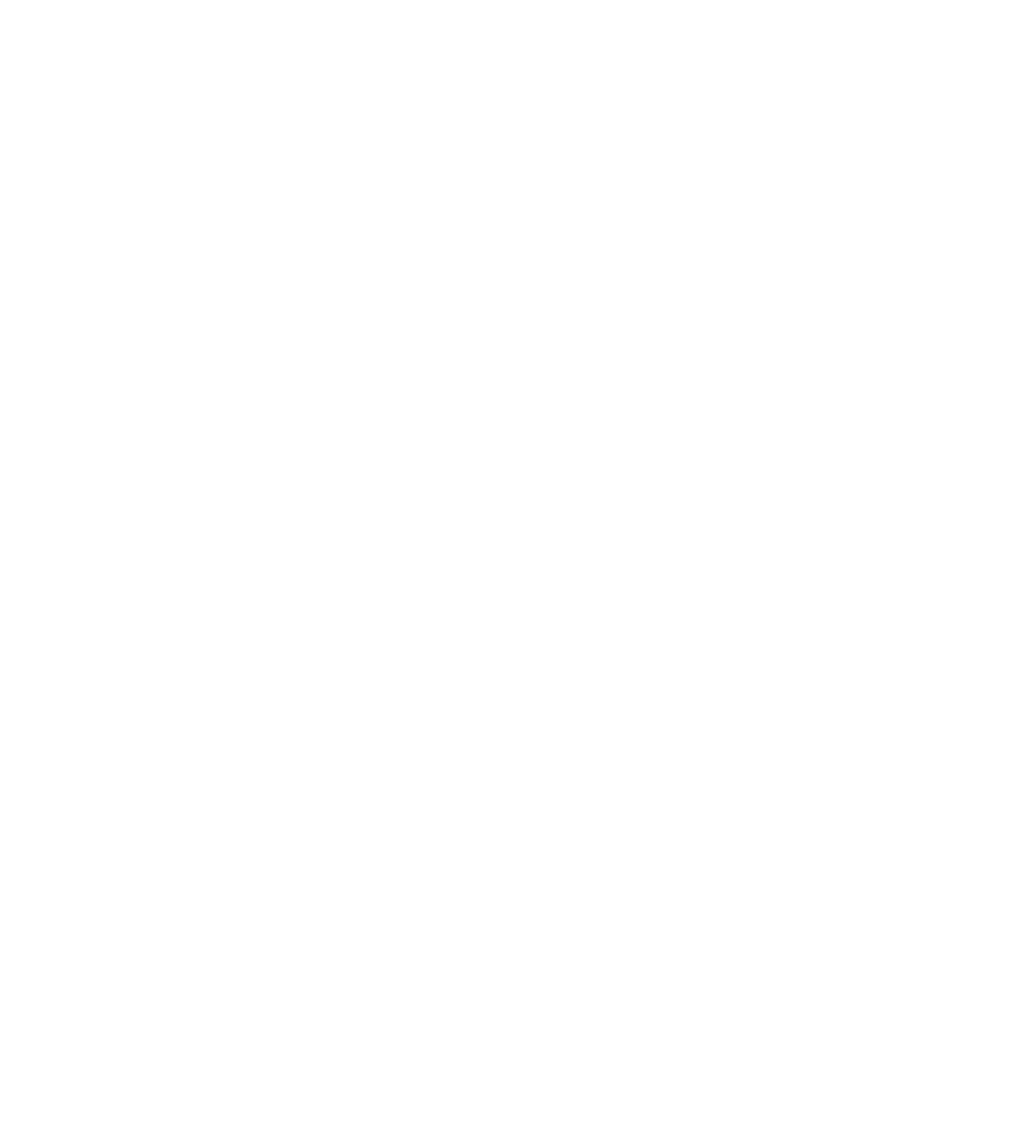
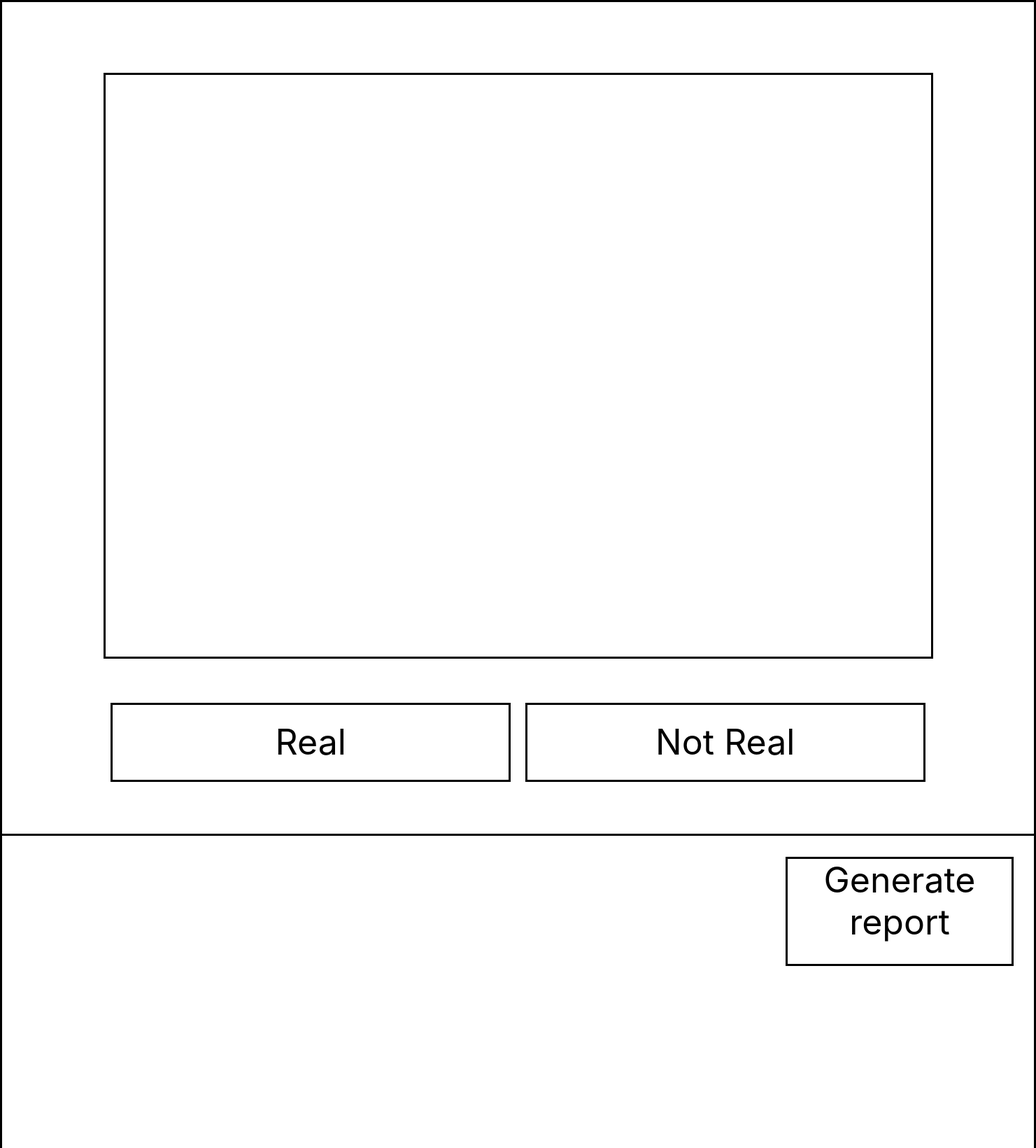
Before and after one commit to StefanGuzun/image-Select, a React (Create React App) app: page / in a window 1280 px wide. Shown: the top 1640 px of the page at 70% size, 1481 px wide, since content can reach past the window. Before the commit the page ends 800 px from the top, so only its background shows below. Built offline with nearby package versions, Linux system fonts and the light colour scheme.

Commit message:
MainPage Structure ready

```diff
--- a/src/App.css
+++ b/src/App.css
@@ -1,38 +1,4 @@
 .App {
-  text-align: center;
+  height: 100%;
+  width: 100%;
 }
-
-.App-logo {
-  height: 40vmin;
-  pointer-events: none;
-}
-
-@media (prefers-reduced-motion: no-preference) {
-  .App-logo {
-    animation: App-logo-spin infinite 20s linear;
-  }
-}
-
-.App-header {
-  background-color: #282c34;
-  min-height: 100vh;
-  display: flex;
-  flex-direction: column;
-  align-items: center;
-  justify-content: center;
-  font-size: calc(10px + 2vmin);
-  color: white;
-}
-
-.App-link {
-  color: #61dafb;
-}
-
-@keyframes App-logo-spin {
-  from {
-    transform: rotate(0deg);
-  }
-  to {
-    transform: rotate(360deg);
-  }
-}
--- a/src/App.tsx
+++ b/src/App.tsx
@@ -1,9 +1,11 @@
 import './App.css';
+import MainPage from './components/MainPage/MainPage';
+import "./components/MainPage/MainPage.css";
 
 function App() {
   return (
     <div className="App">
-
+      <MainPage/>
     </div>
   );
 }
--- /dev/null
+++ b/src/components/MainPage/MainPage.css
@@ -0,0 +1,73 @@
+.MainContainer {
+    border: 3px solid black;
+    height: 2375px;
+    width: 1475px;
+}
+
+.UpperContainer {
+    display: flex;
+    flex-direction: column;
+    justify-content: center;
+    align-items: center;
+    border: 3px solid black;
+    height: 50%;
+    width: 100%;
+    border-top: 0;
+    border-right: 0;
+    border-left: 0;
+}
+
+.PhotosContainer {
+    margin-top: 60px;
+    border: 3px solid black;
+
+    height: 70%;
+    width: 80%;
+}
+
+.Buttons {
+    margin-top: 30px;
+    display: flex;
+    flex-direction: row;
+    align-items: center;
+    justify-content: space-around;
+    width: 80%;
+    height: 15%;
+}
+
+.Real {
+    display: flex;
+    align-items: center;
+    justify-content: center;
+    border: 3px solid black;
+    height: 60%;
+    width: 48%;
+    font-size: 50px;
+    margin-right: 5px;
+}
+
+.NotReal {
+    display: flex;
+    align-items: center;
+    justify-content: center;
+    border: 3px solid black;
+    height: 60%;
+    width: 48%;
+    font-size: 50px;
+}
+
+.LowerContainer {
+    height: 50%;
+    width: 100%;
+}
+
+.GenerateReport {
+    position: relative;
+    border: 3px solid black;
+    top: 30px;
+    left: 1120px;
+    height: 150px;
+    width: 320px;
+    text-align: center;
+    font-size: 50px;
+}
--- a/src/components/MainPage/MainPage.tsx
+++ b/src/components/MainPage/MainPage.tsx
@@ -1,7 +1,26 @@
-import React from 'react'
+import React from "react"
 
-export default function MainPage() {
+const MainPage = () => {
   return (
-    <div>MainPage</div>
+    <div className="MainContainer">
+      <div className="UpperContainer">
+        <div className="PhotosContainer">
+        <img className="Photos" src="" alt="" />
+        </div>
+        <div className="Buttons">
+        <div className="Real">
+          Real
+        </div>
+        <div className="NotReal">
+          Not Real
+        </div>
+        </div>
+      </div>
+      <div className="LowerContainer">
+        <div className="GenerateReport">Generate report</div>
+      </div>
+    </div>
   )
 }
+
+export default MainPage
```
